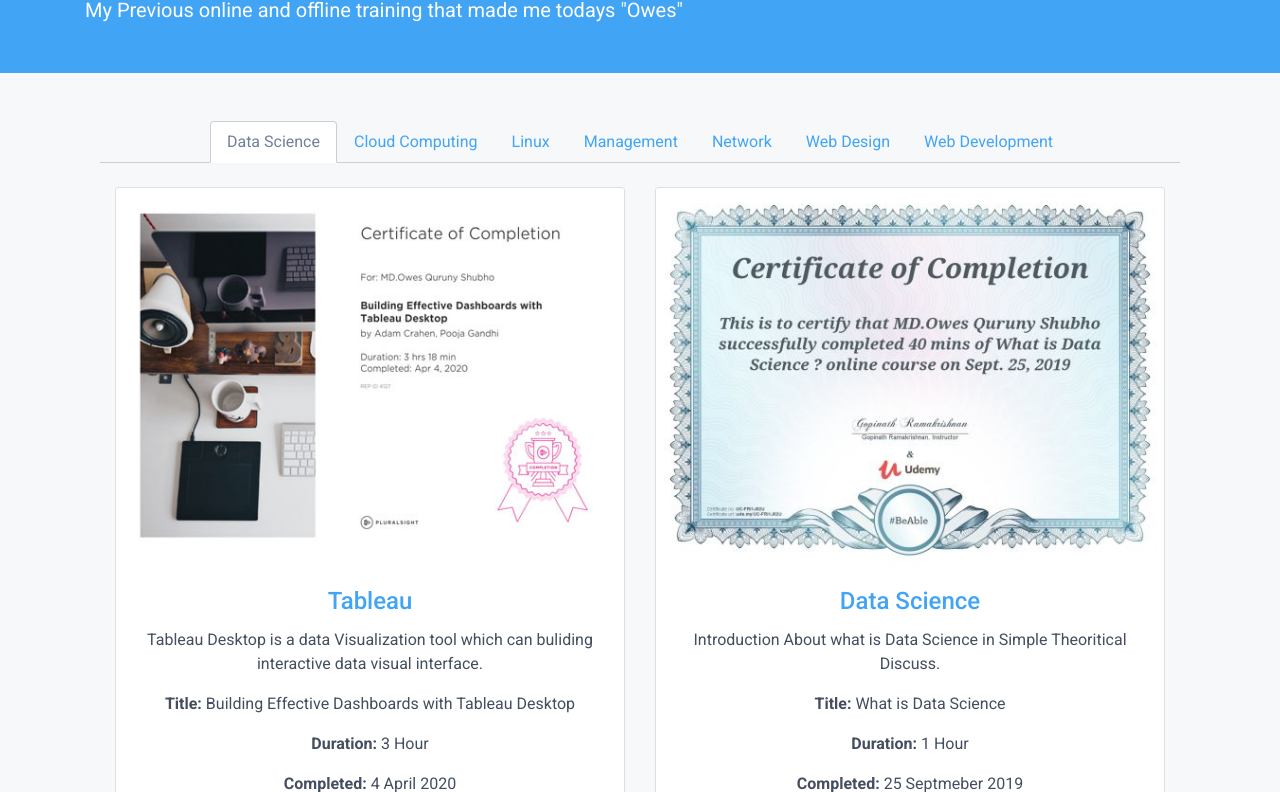
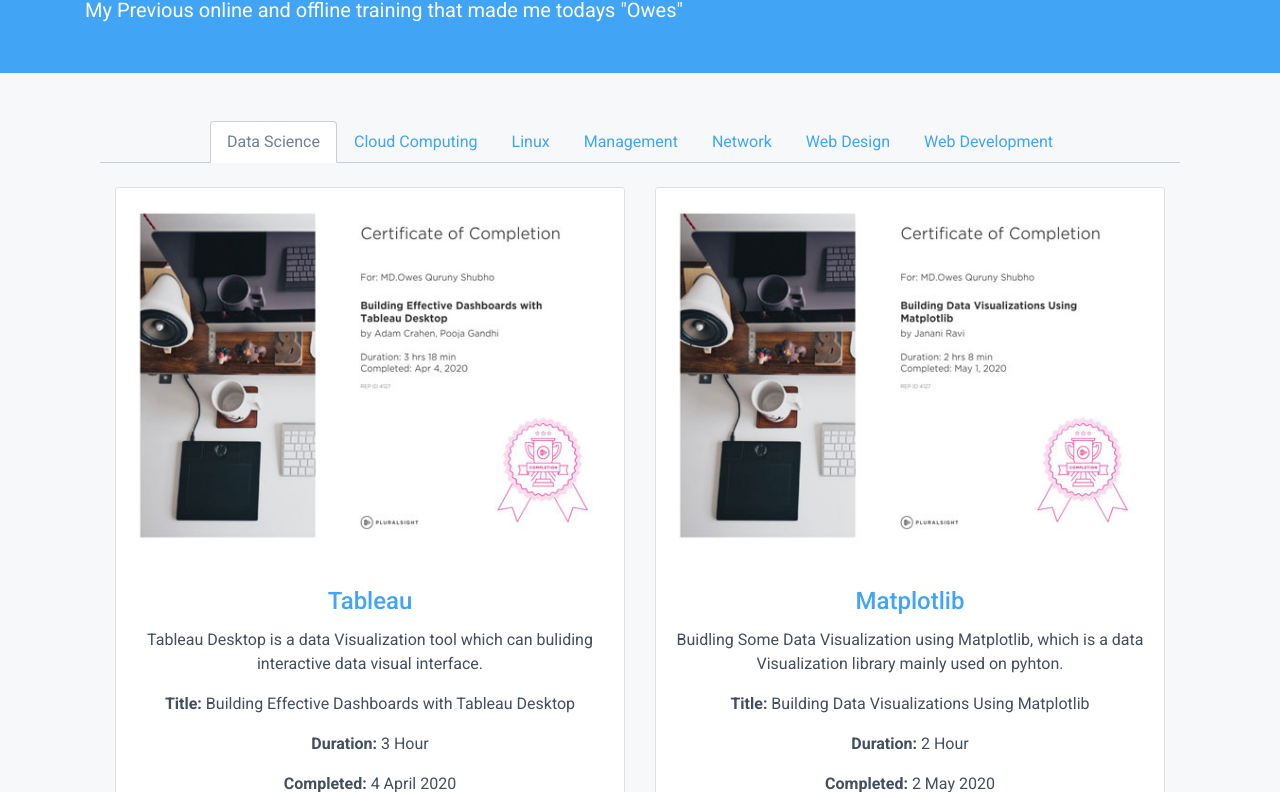
Before and after one commit to shubhomedia/Owes_Portfolio, a plain HTML site: page website_3rdwave/course.html in a window 1280 px wide. Shown: the part 160-952 px from the top of the page. Drawn offline with Linux system fonts and the light colour scheme.

Commit message:
new image and new course added

```diff
--- a/website_3rdwave/course.html
+++ b/website_3rdwave/course.html
@@ -148,16 +148,16 @@
 									<!-- Part two in menu 1 start-->
 									<div class="col-lg-6 mb-4">
 										<div class="card h-100">
-										  <a href="#"><img class="card-img-top" src="assets/images/course/data_s_what_ds.jpg" alt=""></a>
+										  <a href="#"><img class="card-img-top" src="assets/images/course/Building-Data-Visualizations-Using-Matplotlib.jpg" alt=""></a>
 										  <div class="card-body text-center">
 											<h4 class="card-title text-center ">
-											  <a href="#">Data Science</a>
+											  <a href="#">Matplotlib</a>
 											</h4>
-											<p class="card-text text-center ">Introduction About what is Data Science in Simple Theoritical Discuss.</p>
-											<p><b>Title: </b>What is Data Science</p>
-											<p><b>Duration: </b>1 Hour</p>
-											<p><b>Completed: </b>25 Septmeber 2019</p>
-											<a class="btn btn-info" href="https://www.udemy.com/certificate/UC-FRI1J02U/" target="_blank">Link</a>
+											<p class="card-text text-center ">Buidling Some Data Visualization using Matplotlib, which is a data Visualization library mainly used on pyhton.</p>
+											<p><b>Title: </b>Building Data Visualizations Using Matplotlib</p>
+											<p><b>Duration: </b>2 Hour</p>
+											<p><b>Completed: </b>2 May 2020</p>
+											<a class="btn btn-info" href="https://app.pluralsight.com/profile/mdowesquruny-shubho" target="_blank">Link</a>
 										  </div>
 										</div>
 									  </div>
```
Also changed, not shown: website_3rdwave/assets/images/course/Building-Data-Visualizations-Using-Matplotlib.jpg (added).
